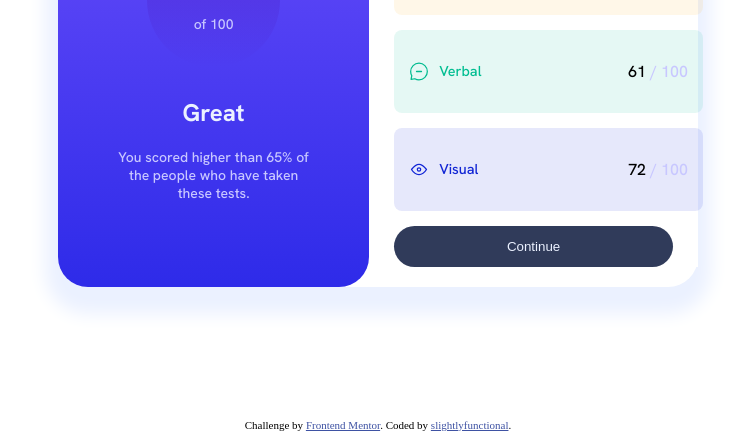
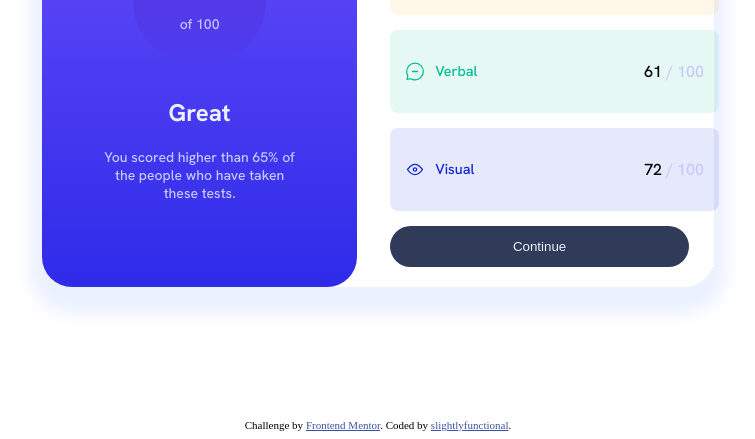
Before and after one commit to alexl8819/results-summary-component, a website built with Parcel: page src/index.html in a window 1280 px wide. Shown: the part 389-828 px from the top of the page, without its empty margins (262-1017 px from the left). Built offline with nearby package versions, Linux system fonts and the light colour scheme.

Commit message:
adds some margin to the summary element, slightly increases width

```diff
--- a/src/styles.sass
+++ b/src/styles.sass
@@ -38,7 +38,7 @@ $color-persian-blue: hsla(241, 72%, 46%, 0)
   box-shadow: 0 14px 18px 13px $color-pale-blue
 
   @media screen and (min-width: 1023px)
-    max-width: 40rem
+    max-width: 42rem
     flex-direction: row
     border-radius: 30px
 
@@ -103,6 +103,9 @@ $color-persian-blue: hsla(241, 72%, 46%, 0)
   padding-left: 25px
   padding-right: 25px
 
+  @media screen and (min-width: 1023px)
+    margin-left: 8px
+
   .results__title
     font-size: 1rem
     margin-bottom: 20px
```
